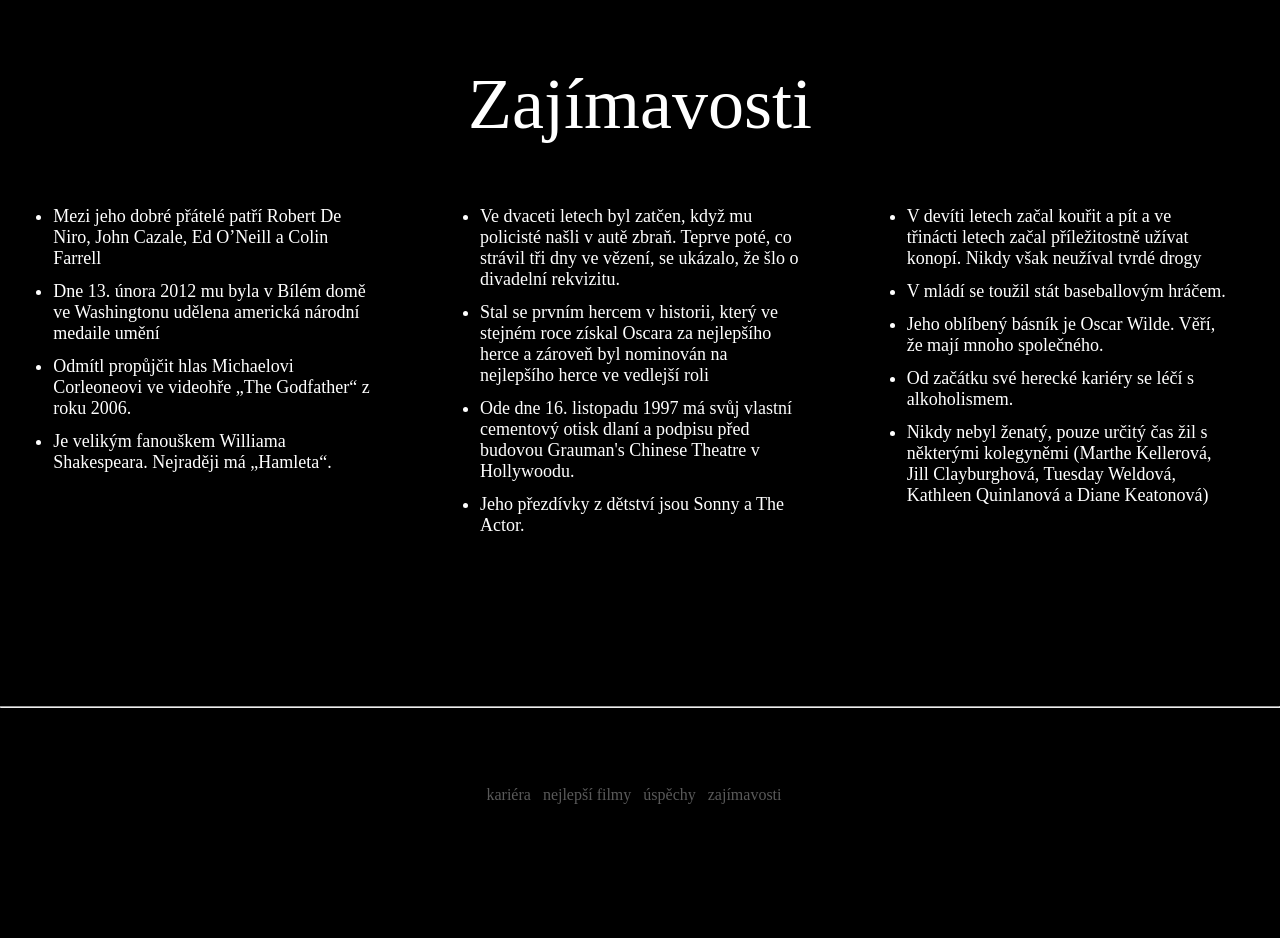
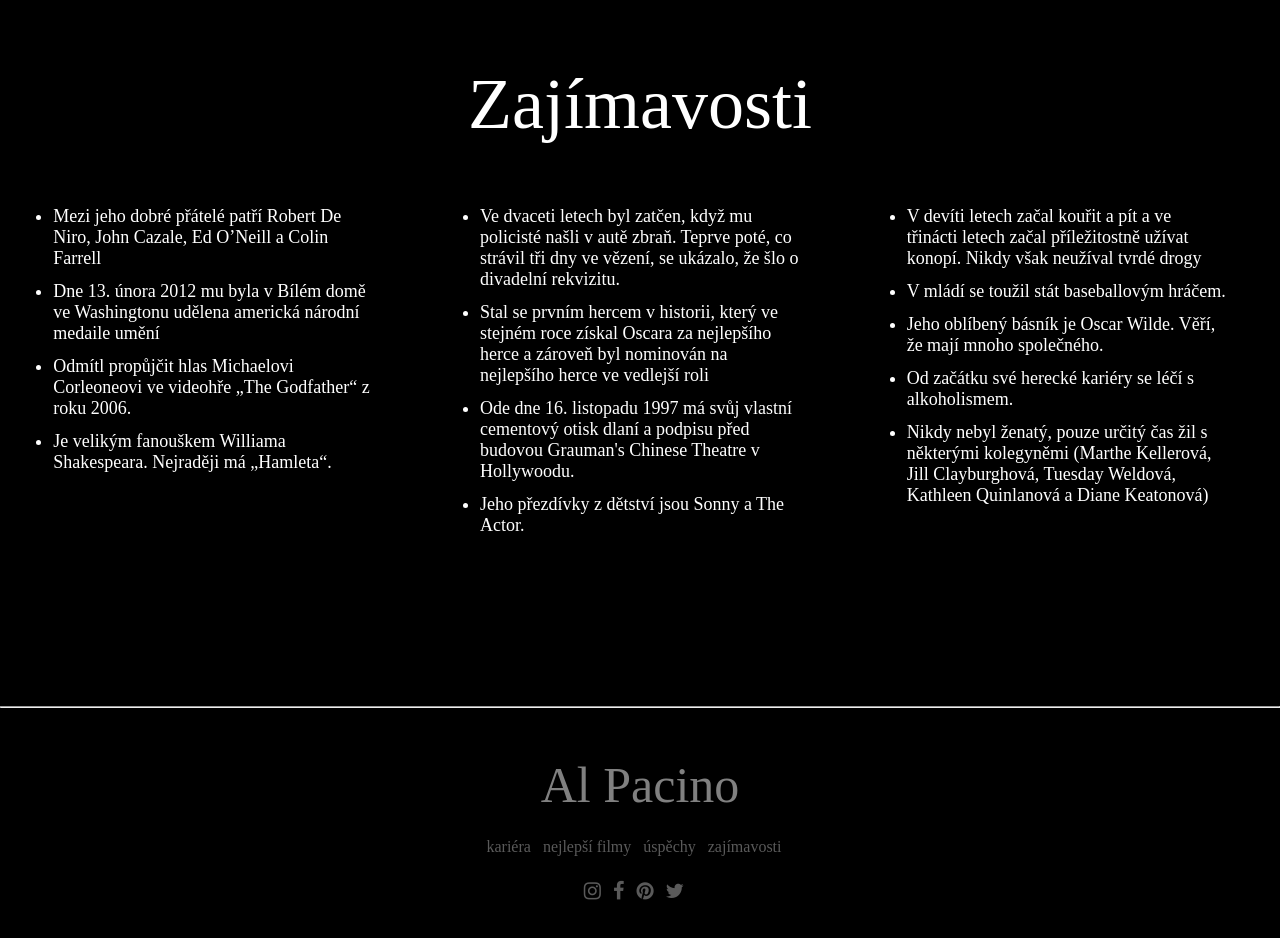
Before and after one commit to karelbrr/portfolio_web, a plain HTML site: page index.html in a window 1280 px wide. Shown: the part 6519-7457 px from the top of the page. Before the commit the page ends 7405 px from the top, so only its background shows below. Drawn offline with nearby package versions, Linux system fonts and the light colour scheme; a web font is replaced by a local one.

Commit message:
upravy footeru a jqeury

```diff
--- a/index.html
+++ b/index.html
@@ -6,6 +6,7 @@
     <title>Al Pacino | portfolio</title>
     <link rel="stylesheet" href="style.css">
     <script src="https://ajax.googleapis.com/ajax/libs/jquery/3.7.1/jquery.min.js"></script>
+    <link rel="stylesheet" href="https://cdnjs.cloudflare.com/ajax/libs/font-awesome/4.7.0/css/font-awesome.min.css">
 </head>
 <body>
     <header>
@@ -158,12 +159,20 @@
     </main>
     <hr>
     <footer>
+        <h3 class="footer-heading">Al Pacino</h3>
         <ul class="footer-nav-list">
             <li><a href="#carrier-h">kariéra</a></li>
             <li><a href="#movies-h"> nejlepší filmy</a></li>
             <li><a href="#achievements-h">úspěchy</a></li>
             <li><a href="#interest-h">zajímavosti</a></li>
         </ul>
+
+        <ul class="social-list">
+            <li><i class="fa fa-instagram"></i></li>
+            <li><i class="fa fa-facebook"></i></li>
+            <li><i class="fa fa-pinterest"></i></li>
+            <li><i class="fa fa-twitter"></i></li>
+        </ul>
     </footer>
     <script src="script.js"></script>
 </body>
--- a/script.js
+++ b/script.js
@@ -1,6 +1,14 @@
 $(document).ready(function(){
-  $("#slide-heading").slideDown("slow");
+  $("#signature-img").fadeTo(300 , 1)
+  $("#slide-heading").fadeTo(1000 , 1)
+  $("#header-nav-list a").fadeTo(600 , 1)
 });
+
+
+$(document).ready(function(){
+  $("#quote-text").fadeTo(2000, 1)
+});
+
 
 
 (function () {
--- a/style.css
+++ b/style.css
@@ -54,6 +54,7 @@ header {
     font-family: montserrat;
     transition: 500ms;
     text-decoration-color: gray;
+    display: none;
 }
 
 #header-nav-list {
@@ -68,6 +69,7 @@ header {
 }
 
 #signature-img {
+    display: none;
     width: 14%;
     margin: 20px;
     transition: 1000ms;
@@ -80,6 +82,7 @@ header {
 }
 
 #quote-text {
+    display: none;
     padding-top: 550px;
     color: white;
     font-family: Montserrat;
@@ -264,14 +267,23 @@ header {
 }
 
 footer {
-    height: 100px;
+    height: 220px;
+}
+
+.footer-heading  {
+    font-family: montserrat;
+    color: gray;
+    font-weight: 200;
+    font-size: 50px;
+    text-align: center;
+    margin-top: 48px;
 }
 
 .footer-nav-list {
     display: flex;
     justify-content: center;
     list-style-type: none;
-    margin-top: 78px;
+    margin-top: 24px;
 }
 
 .footer-nav-list a {
@@ -285,3 +297,22 @@ footer {
 .footer-nav-list a:hover {
     opacity: 100%;
 }
+
+.social-list {
+    margin-top: 24px;
+    color: gray;
+    display: flex;
+    justify-content: center;
+    list-style-type: none;
+}
+
+.social-list li {
+    margin-right: 12px;
+    font-size: 20px;
+    opacity: 70%;
+}
+
+.social-list li:hover {
+    opacity: 100%;
+    cursor: pointer;
+}
```
